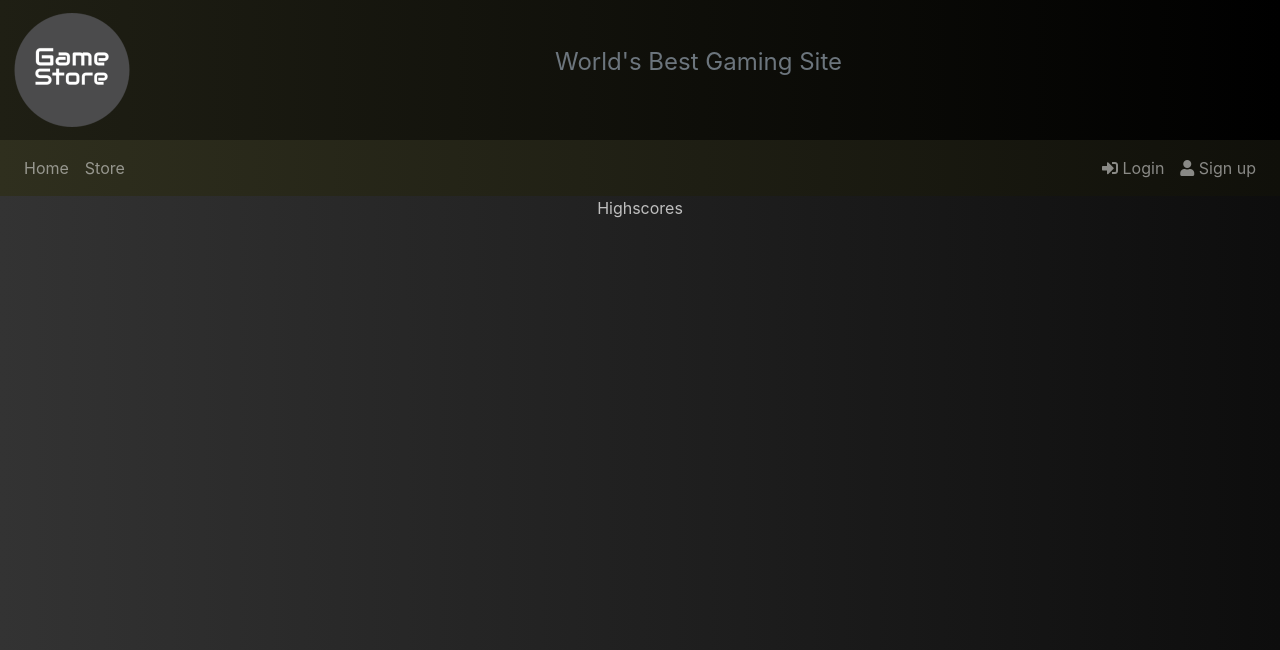
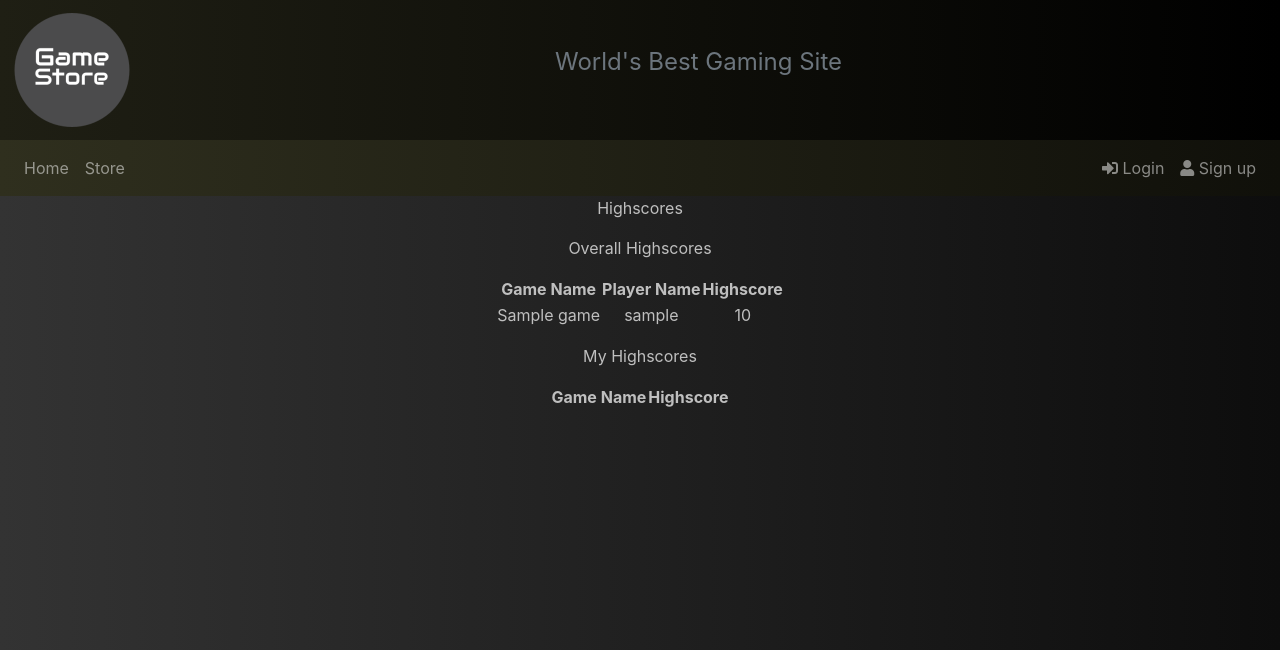
Before and after one commit to LVK-96/WSD-project, a Django app: page /highscores in a window 1280 px wide. Shown: the top 650 px of the page. Run offline with Django 3.2, Linux system fonts and the light colour scheme; tables that the repository leaves empty hold one stand-in row (values such as "Sample post"); lists and menus that the app fills with data are empty; some libraries are stand-ins or nearby versions.

Commit message:
added highscore page

```diff
--- a/wsd_project/store/static/snake/snake.js
+++ b/wsd_project/store/static/snake/snake.js
@@ -20,11 +20,13 @@
     });
 
     $("#submit_score").click( function () {
+        is_paused = True;
         var msg = {
           "messageType": "SCORE",
           "score": parseFloat($("#score").text())
         };
         window.parent.postMessage(msg, "*");
+        is_paused = False;
       });
 
     $("#save").click( function () {
--- a/wsd_project/store/views.py
+++ b/wsd_project/store/views.py
@@ -8,6 +8,7 @@
 from django.urls import reverse_lazy
 from django.contrib.auth.decorators import login_required, user_passes_test
 from .models import Order, Highscore, Game
+from users.models import CustomUser
 from django.conf import settings
 from django.db.models.aggregates import Max
 import json
@@ -37,12 +38,18 @@
 
 def highscores(request):
     largesthighscore = Highscore.objects.values('game').annotate(max_score=Max('score'))
-    #iterate through for a check
-    print(largesthighscore.all())
-    for entry in largesthighscore:
-        print(entry['game'])
-        print(entry['max_score'])
-    return render(request, 'store/highscores.html')
+
+    context = []
+
+    for item in largesthighscore:
+        game_name = Game.objects.all().get(pk = item["game"]).name
+        user_object = Highscore.objects.get(game = item["game"], score = item["max_score"]).player
+        user_name = user_object.username
+        context.append({'game_pk': item["game"], 'game_name': game_name, 'max_score': item["max_score"], 'player_name': user_name })
+
+    myhighscores = Highscore.objects.filter(player_id=request.user.pk)
+
+    return render(request, 'store/highscores.html', {'bestscores': context, 'myhighscores': myhighscores})
 
 @active_user_required
 def my_library(request):
--- a/wsd_project/templates/store/highscores.html
+++ b/wsd_project/templates/store/highscores.html
@@ -2,4 +2,24 @@
 {% block content %}
     <p>Highscores</p>
 
+    <p>Overall Highscores</p>
+    <p>
+        <table align="center">
+            <tr> <th>Game Name</th> <th>Player Name</th> <th>Highscore</th> </tr>
+            {% for onescore in bestscores %}
+            <tr><td>{{ onescore.game_name }}</td> <td> {{ onescore.player_name }} </td> <td>{{ onescore.max_score }} </td> </tr>
+            {% endfor %}
+        </table>
+    </p>
+    <p>My Highscores</p>
+    <p>
+        <table align="center">
+            <tr> <th>Game Name</th> <th>Highscore</th> </tr>
+            {% for scores in myhighscores %}
+            <tr><td>{{ scores.game.name }}</td> <td>{{ scores.score }} </td> </tr>
+            {% endfor %}
+        </table>
+    </p>
+
+
 {% endblock %}
```
Also changed, not shown: wsd_project/store/static/startgame.js (+14 -0 lines).
